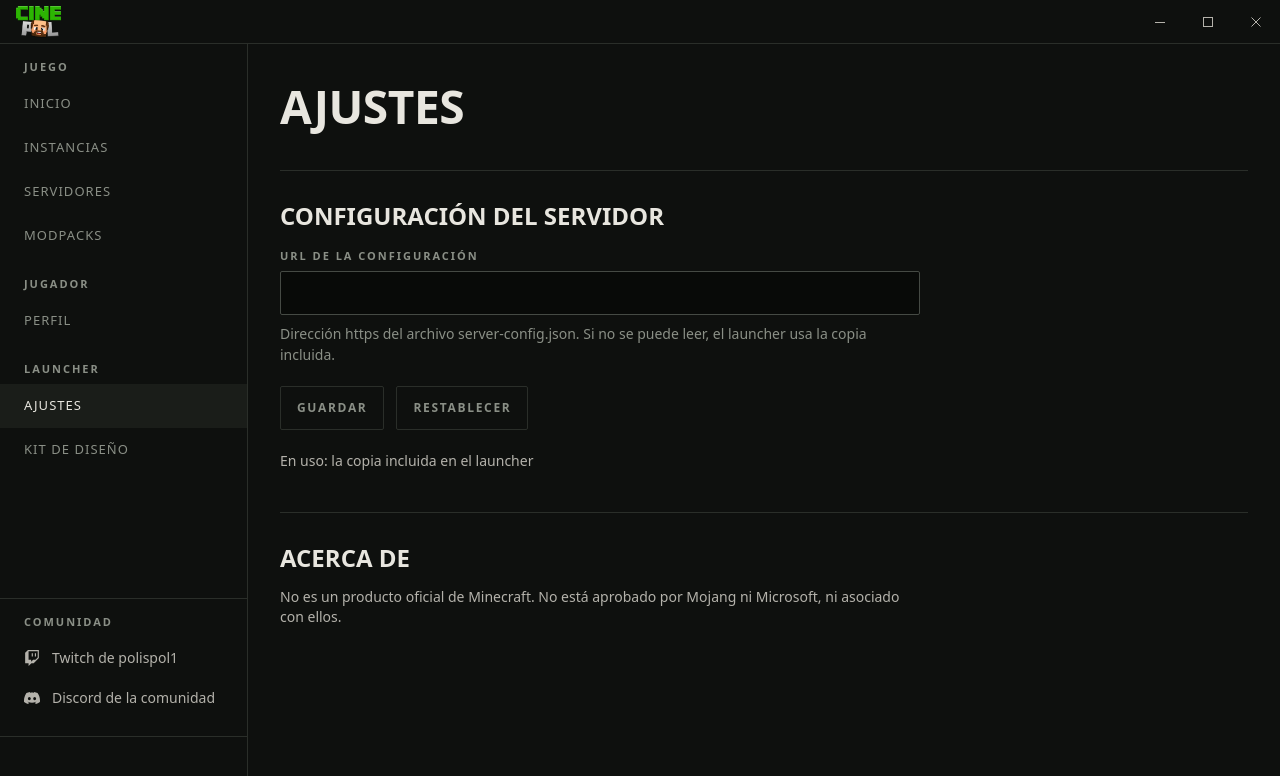
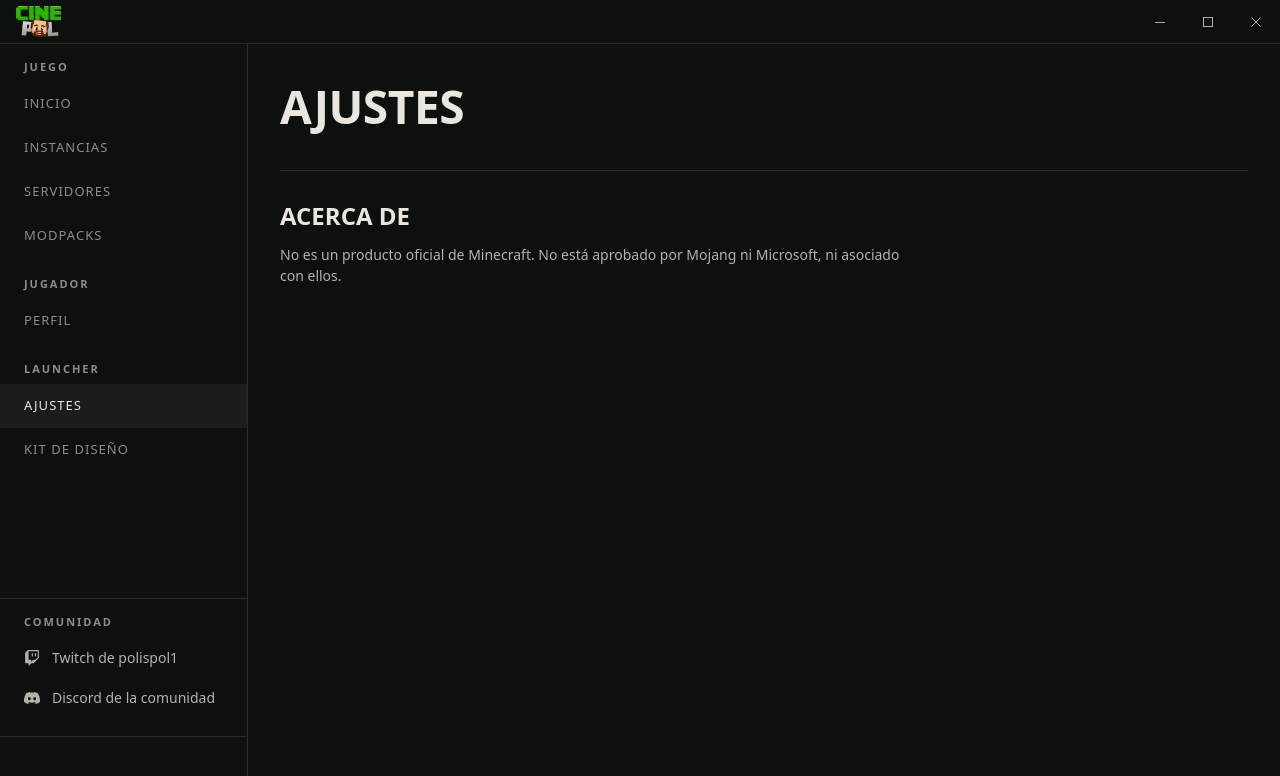
Before and after one commit to ricardogottheil/cinepol-launcher, a React (Vite) app: page /#/settings in a window 1280 px wide. Shown: the top 776 px of the page. Built offline with nearby package versions, Linux system fonts and the light colour scheme.

Commit message:
feat(settings): drop the server configuration URL from the settings screen

```diff
--- a/src/features/server/useServer.ts
+++ b/src/features/server/useServer.ts
@@ -1,12 +1,5 @@
-import { useMutation, useQuery, useQueryClient } from "@tanstack/react-query";
-import {
-  getServerConfig,
-  getServerStatus,
-  getSettings,
-  IpcError,
-  type ServerConfigDto,
-  setServerConfigUrl,
-} from "../../ipc/client";
+import { useQuery } from "@tanstack/react-query";
+import { getServerConfig, getServerStatus, IpcError, type ServerConfigDto } from "../../ipc/client";
 import { bundledServerConfig, displayAddress } from "./serverConfig";
 
 export const serverConfigKey = ["server-config"] as const;
@@ -54,20 +47,3 @@
     retry: false,
   });
 }
-
-export const settingsKey = ["settings"] as const;
-
-export function useSettings() {
-  return useQuery({ queryKey: settingsKey, queryFn: getSettings });
-}
-
-export function useSetServerConfigUrl() {
-  const queryClient = useQueryClient();
-  return useMutation({
-    mutationFn: (url: string | null) => setServerConfigUrl(url),
-    onSuccess: async () => {
-      await queryClient.invalidateQueries({ queryKey: settingsKey });
-      await queryClient.invalidateQueries({ queryKey: serverConfigKey });
-    },
-  });
-}
--- a/src/features/settings/SettingsPage.tsx
+++ b/src/features/settings/SettingsPage.tsx
@@ -1,68 +1,12 @@
-import { type FormEvent, useEffect, useId, useState } from "react";
+import { useId } from "react";
 import { useTranslation } from "react-i18next";
-import { Button } from "../../components/ui/Button";
-import { TextField } from "../../components/ui/TextField";
-import { toIpcError } from "../../ipc/client";
-import {
-  bundledConfigDto,
-  useServerConfig,
-  useSetServerConfigUrl,
-  useSettings,
-} from "../server/useServer";
 import { useAppInfo } from "../system/useAppInfo";
 
 export function SettingsPage() {
   const { t } = useTranslation();
-  const settings = useSettings();
-  const config = useServerConfig().data ?? bundledConfigDto();
-  const update = useSetServerConfigUrl();
-  const [url, setUrl] = useState("");
-
-  useEffect(() => {
-    if (settings.data) setUrl(settings.data.serverConfigUrl);
-  }, [settings.data]);
-
-  const error = update.error ? t(`errors.${toIpcError(update.error).code}`) : undefined;
-
-  function submit(event: FormEvent) {
-    event.preventDefault();
-    update.mutate(url.trim());
-  }
-
   return (
     <div className="mx-auto flex max-w-[1120px] flex-col gap-10 px-gutter-lg py-10">
       <h1 className="display-lg m-0 text-silk">{t("settings.title")}</h1>
-      <form onSubmit={submit} className="flex flex-col gap-5 border-t border-hairline pt-8">
-        <h2 className="display-md m-0 text-silk">{t("settings.serverConfigTitle")}</h2>
-        <TextField
-          label={t("settings.urlLabel")}
-          hint={t("settings.serverConfigHint")}
-          error={error}
-          value={url}
-          onChange={(event) => setUrl(event.target.value)}
-          spellCheck={false}
-          autoComplete="off"
-          className="w-full max-w-[640px]"
-        />
-        <div className="flex flex-wrap items-center gap-3">
-          <Button type="submit" disabled={update.isPending || url.trim() === ""}>
-            {t("settings.save")}
-          </Button>
-          <Button
-            onClick={() => update.mutate(null)}
-            disabled={
-              update.isPending ||
-              settings.data?.serverConfigUrl === settings.data?.defaultServerConfigUrl
-            }
-          >
-            {t("settings.reset")}
-          </Button>
-          <span role="status" className="text-[0.875rem] text-engrave">
-            {update.isSuccess ? t("settings.saved") : ""}
-          </span>
-        </div>
-        <p className="m-0 text-[0.875rem] text-silk-dim">{t(`settings.origin.${config.origin}`)}</p>
-      </form>
       <About />
     </div>
   );
--- a/src/i18n/locales/en/common.json
+++ b/src/i18n/locales/en/common.json
@@ -343,16 +343,6 @@
   },
   "settings": {
     "title": "Settings",
-    "serverConfigTitle": "Server configuration",
-    "serverConfigHint": "The https address of server-config.json. When it cannot be read, the launcher uses its bundled copy.",
-    "urlLabel": "Configuration URL",
-    "save": "Save",
-    "reset": "Reset",
-    "origin": {
-      "remote": "In use: the remote configuration",
-      "bundled": "In use: the copy bundled with the launcher"
-    },
-    "saved": "Saved",
     "aboutTitle": "About"
   },
   "units": {
--- a/src/i18n/locales/es/common.json
+++ b/src/i18n/locales/es/common.json
@@ -343,16 +343,6 @@
   },
   "settings": {
     "title": "Ajustes",
-    "serverConfigTitle": "Configuración del servidor",
-    "serverConfigHint": "Dirección https del archivo server-config.json. Si no se puede leer, el launcher usa la copia incluida.",
-    "urlLabel": "URL de la configuración",
-    "save": "Guardar",
-    "reset": "Restablecer",
-    "origin": {
-      "remote": "En uso: la configuración remota",
-      "bundled": "En uso: la copia incluida en el launcher"
-    },
-    "saved": "Guardado",
     "aboutTitle": "Acerca de"
   },
   "units": {
--- a/src/ipc/client.ts
+++ b/src/ipc/client.ts
@@ -717,15 +717,6 @@
   );
 }
 
-export function getSettings(): Promise<SettingsDto> {
-  return call("get_settings");
-}
-
-/** `null` restores the default URL. */
-export function setServerConfigUrl(url: string | null): Promise<SettingsDto> {
-  return call("set_server_config_url", { url });
-}
-
 /** Opens a community link in the system browser (the capability limits the domains). */
 export async function openExternal(url: string): Promise<void> {
   if (!isTauri()) {
```
Also changed, not shown: 1 other file (tests, documents, lock files or other folders).
